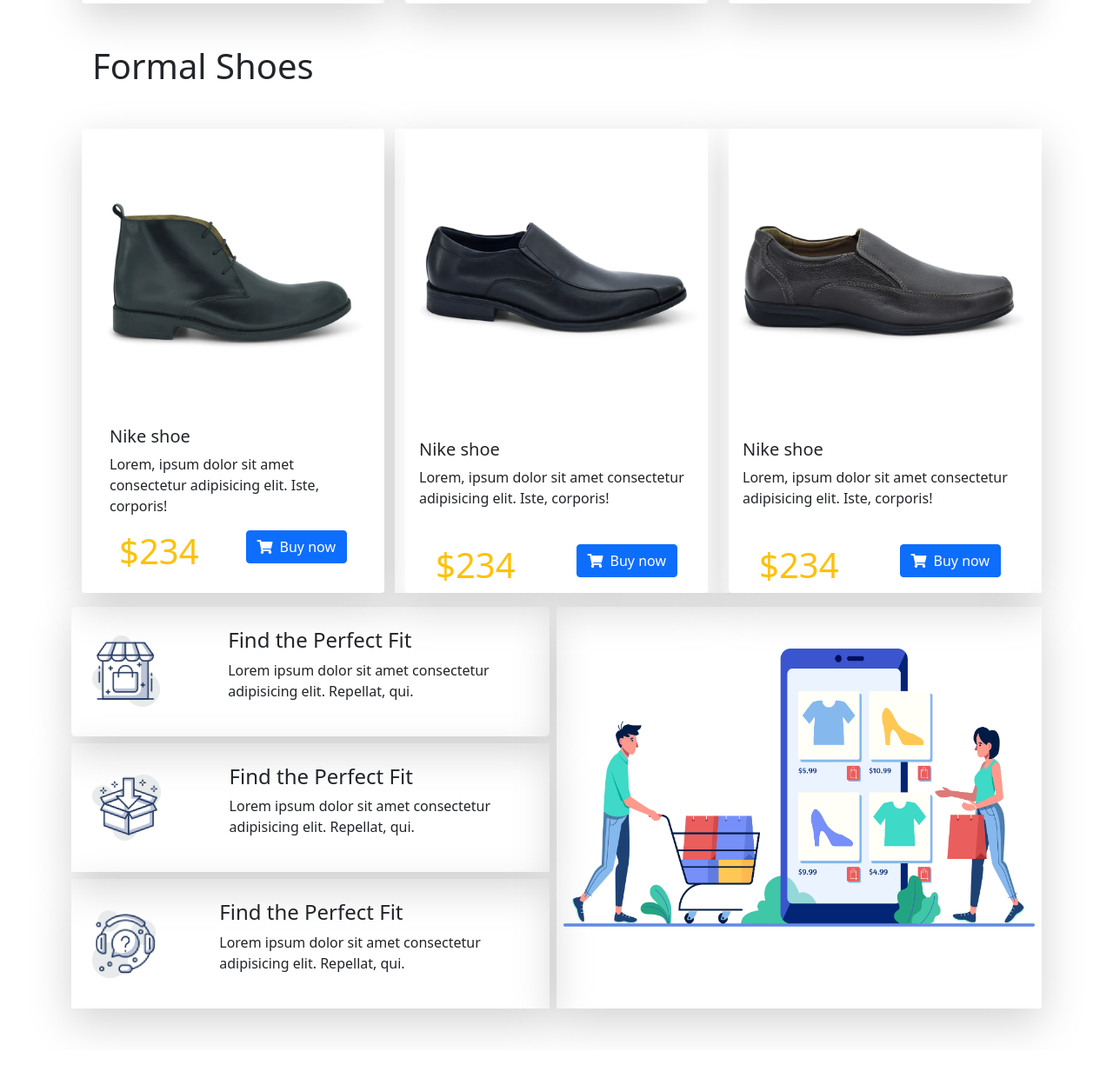
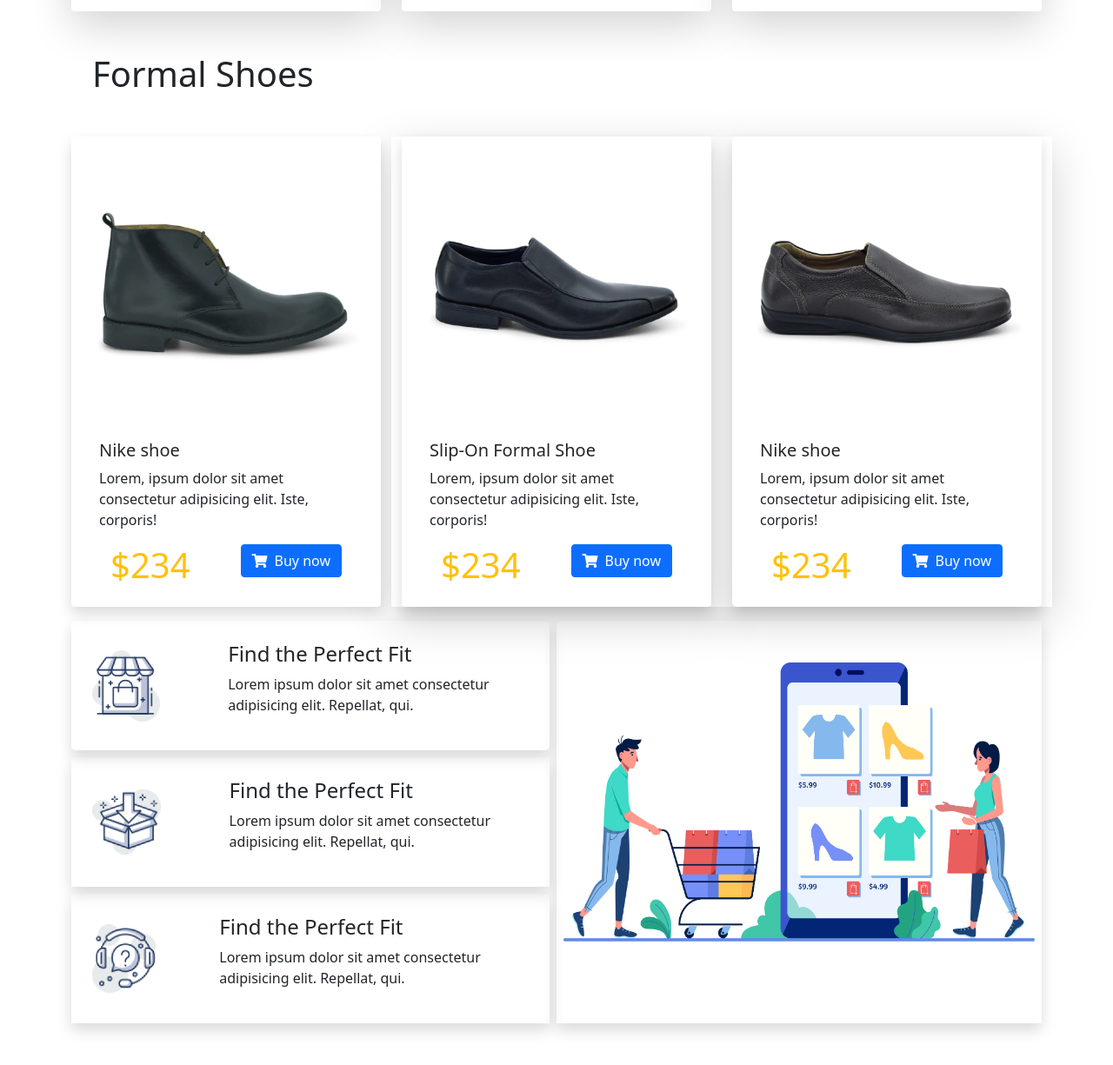
Before and after one commit to Dipu9094/Nike-shoe-web, a plain HTML site: page index.html in a window 1280 px wide. Shown: the part 1224-2449 px from the top of the page at 87% size. Drawn offline with nearby package versions, Linux system fonts and the light colour scheme.

Commit message:
padding fixed

```diff
--- a/index.html
+++ b/index.html
@@ -78,7 +78,7 @@
         <!-- Casual Shoes  -->
         <section class="container">
             <h1 class="my-5 ms-4">Casual Shoes</h1>
-            <section class="container">
+            <section class="container p-0">
                 <div class="row row-cols-1 row-cols-md-3 g-4">
                     <!-- single shoe  -->
                     <div class="col ">
@@ -157,11 +157,11 @@
         <section class="container">
             <h1 class="my-5 ms-4">Formal Shoes</h1>
 
-            <section class="container">
+            <section class="container p-0">
                 <div class="row row-cols-1 row-cols-md-3 g-4">
                     <!-- single shoe  -->
                     <div class="col ">
-                        <div class="card h-100 border-0 shadow-lg p-3">
+                        <div class="card h-100 border-0 shadow p-3">
                             <img src="./images/Mask Group.png" class="card-img-top  rounded-3" alt="...">
                             <div class="card-body">
                                 <h5 class="card-title">Nike shoe</h5>
@@ -179,11 +179,11 @@
                             </div>
                         </div>
                     </div>
-                    <div class="col shadow-lg ">
-                        <div class="card h-100 border-0 ">
+                    <div class="col shadow-lg  ">
+                        <div class="card h-100 border-0 shadow p-3 ">
                             <img src="./images/Rectangle 38.png" class="card-img-top  rounded-3" alt="...">
                             <div class="card-body">
-                                <h5 class="card-title">Nike shoe</h5>
+                                <h5 class="card-title">Slip-On Formal Shoe</h5>
                                 <p class="card-text">Lorem, ipsum dolor sit amet consectetur adipisicing elit. Iste,
                                     corporis!</p>
                             </div>
@@ -199,7 +199,7 @@
                         </div>
                     </div>
                     <div class="col shadow-lg ">
-                        <div class="card h-100 border-0 rounded-3">
+                        <div class="card h-100 border-0 rounded-3 shadow p-3">
                             <img src="./images/Rectangle 39.png" class="card-img-top  " alt="...">
                             <div class="card-body">
                                 <h5 class="card-title">Nike shoe</h5>
@@ -229,7 +229,7 @@
             <div class="container">
                 <div class="row row-cols-lg-2">
                     <div class=" row row-cols-1 g-2 me-1">
-                        <div class="col shadow-lg d-flex align-items-center p-4 rounded-3">
+                        <div class="col shadow d-flex align-items-center p-4 rounded-3">
 
                             <div>
                                 <img class="w-50" src="./icons/image 12.png" alt="">
@@ -240,7 +240,7 @@
                                 <p>Lorem ipsum dolor sit amet consectetur adipisicing elit. Repellat, qui.</p>
                             </div>
                         </div>
-                        <div class="col shadow-lg  d-flex align-items-center p-4">
+                        <div class="col shadow  d-flex align-items-center p-4">
 
                             <div>
                                 <img class="w-50" src="./icons/image 13.png" alt="">
@@ -252,7 +252,7 @@
                             </div>
 
                         </div>
-                        <div class="col shadow-lg  d-flex align-items-center p-4">
+                        <div class="col shadow d-flex align-items-center p-4">
 
                             <div>
                                 <img class="w-50" src="./icons/image 14.png" alt="">
@@ -266,7 +266,7 @@
                         </div>
 
                     </div>
-                    <div class="col shadow-lg  g-3">
+                    <div class="col shadow  g-3">
                         <img class="w-100 mt-5" src="./icons/XMLID 1.png" alt="">
                     </div>
                 </div>
```
